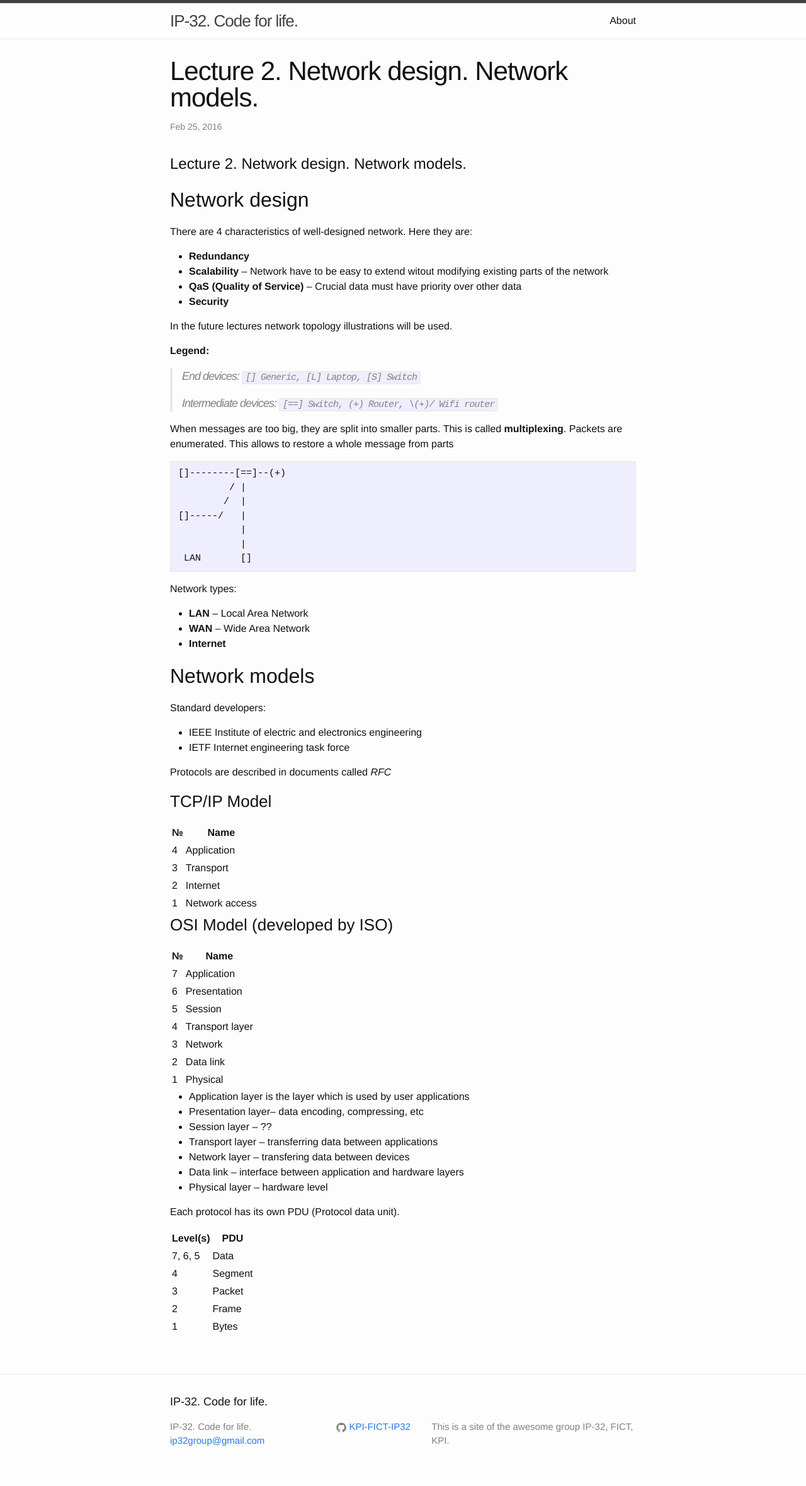
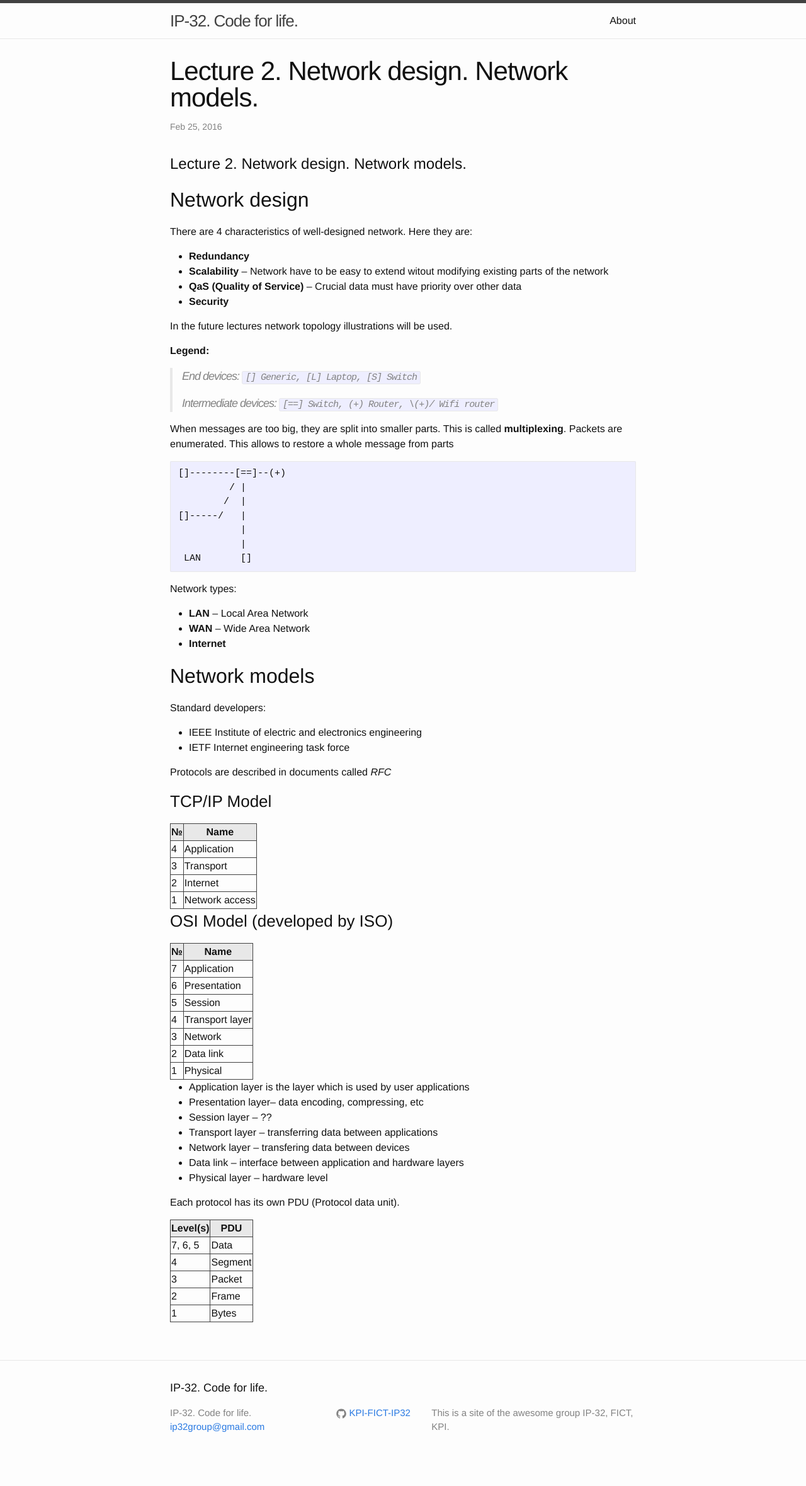
Before and after one commit to KPI-FICT-IP32/Blog, a Jekyll site: the page built from _posts/kpi/s06_networks/2016-02-25-networks-lecture-02.markdown, in a window 1280 px wide. Shown: the whole page at 63% size. Built offline with Jekyll 4.4.1, drawn with Linux system fonts in a browser that asks for light colours; after the commit the page ends 2337 px from its top, so only the background shows below that.

Commit message:
add tables styling

```diff
--- a/_sass/_layout.scss
+++ b/_sass/_layout.scss
@@ -239,4 +239,18 @@
             font-size: 18px;
         }
     }
+
+    table {
+        border-collapse: collapse;
+        border-spacing: 0;
+        border:1px solid $grey-color-dark;
+    }
+
+    th, td{
+        border:1px solid $grey-color-dark;
+    }
+
+    th {
+        background-color: $grey-color-light;
+    }
 }
```
